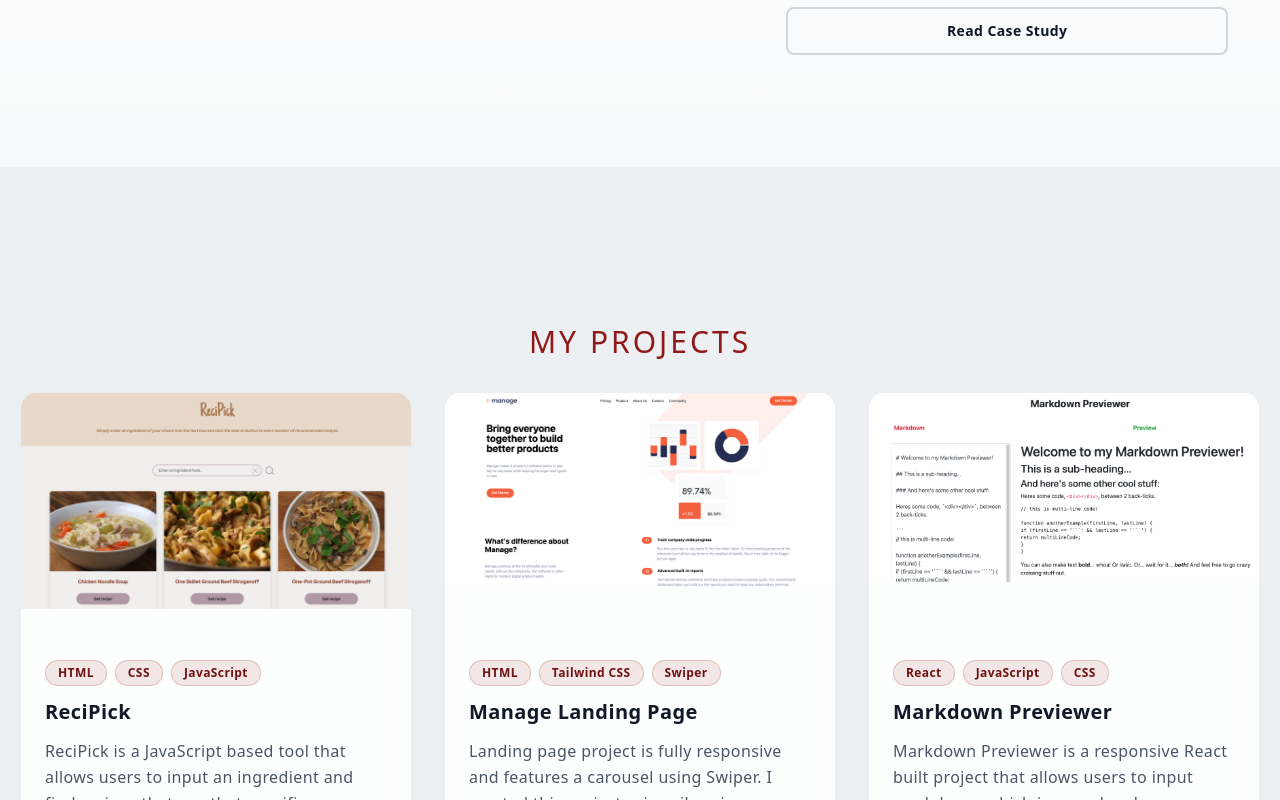
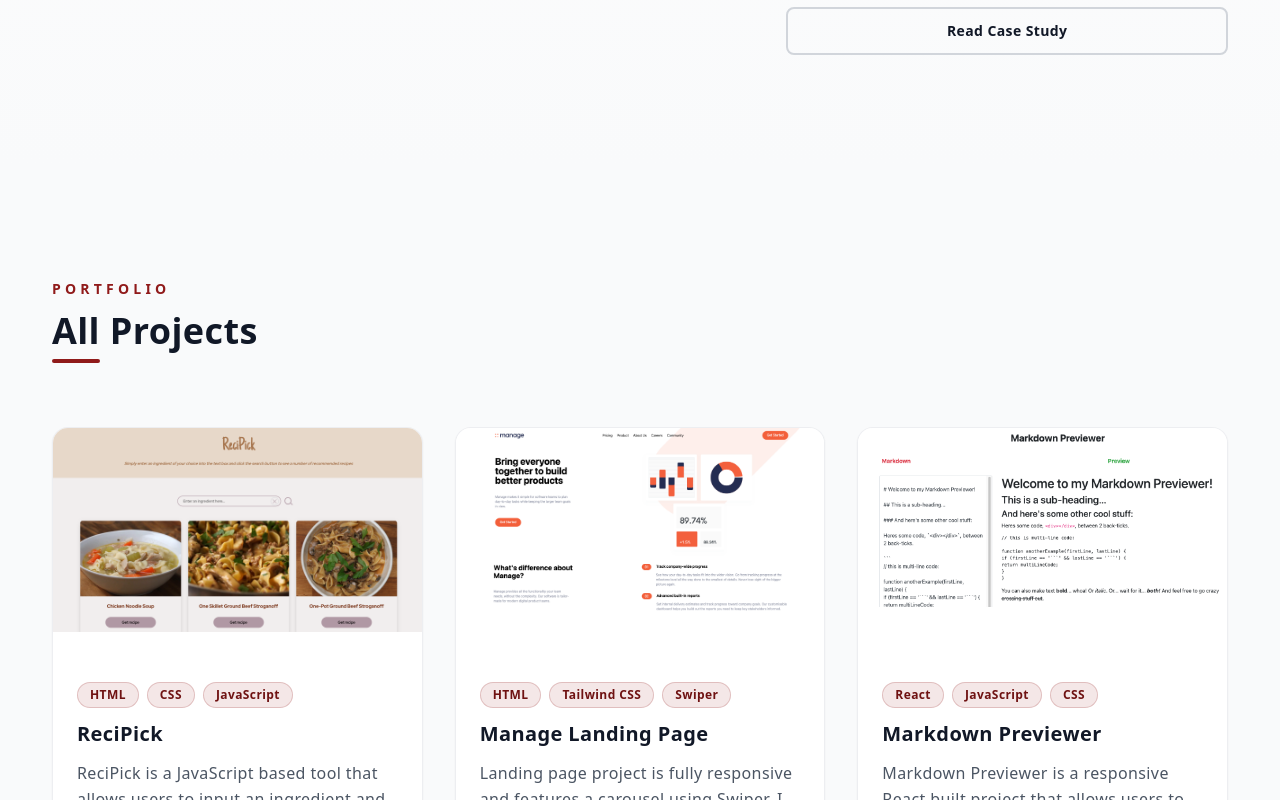
Before and after one commit to lawlawson/portfolio-july, a Next.js app: page / in a window 1280 px wide. Shown: the part 2360-3160 px from the top of the page. Built offline with nearby package versions, Linux system fonts and the light colour scheme.

Commit message:
fixed padding on page projects

```diff
--- a/pages/components/Projects.jsx
+++ b/pages/components/Projects.jsx
@@ -4,11 +4,20 @@ import { projectsData } from '../../data/projectsData';
 
 const Projects = () => {
   return (
-    <section id='projects' className='w-full lg:h-screen p-2 py-16'>
-      <div className='max-w-[1240px] mx-auto flex flex-col justify-center h-full'>
-        <p className='text-3xl tracking-widest uppercase text-[#901a1a] text-center pt-48 pb-8'>
-          My Projects
-        </p>
+    <section id='projects' className='w-full bg-gray-50 py-20 lg:py-28'>
+      <div className='max-w-[1240px] mx-auto px-4 lg:px-8'>
+        {/* Section Header */}
+        <div className='mb-12 lg:mb-16'>
+          <p className='text-sm uppercase tracking-[0.3em] font-semibold text-[#901a1a]'>
+            Portfolio
+          </p>
+          <h2 className='mt-3 text-3xl lg:text-4xl font-bold text-gray-900'>
+            All Projects
+          </h2>
+          <div className='mt-2 h-1 w-12 bg-[#901a1a] rounded'></div>
+        </div>
+
+        {/* Projects Grid */}
         <div className='grid grid-cols-1 sm:grid-cols-2 lg:grid-cols-3 gap-8'>
           {projectsData.map((project) => (
             <ProjectCard key={project.id} project={project} />
```
